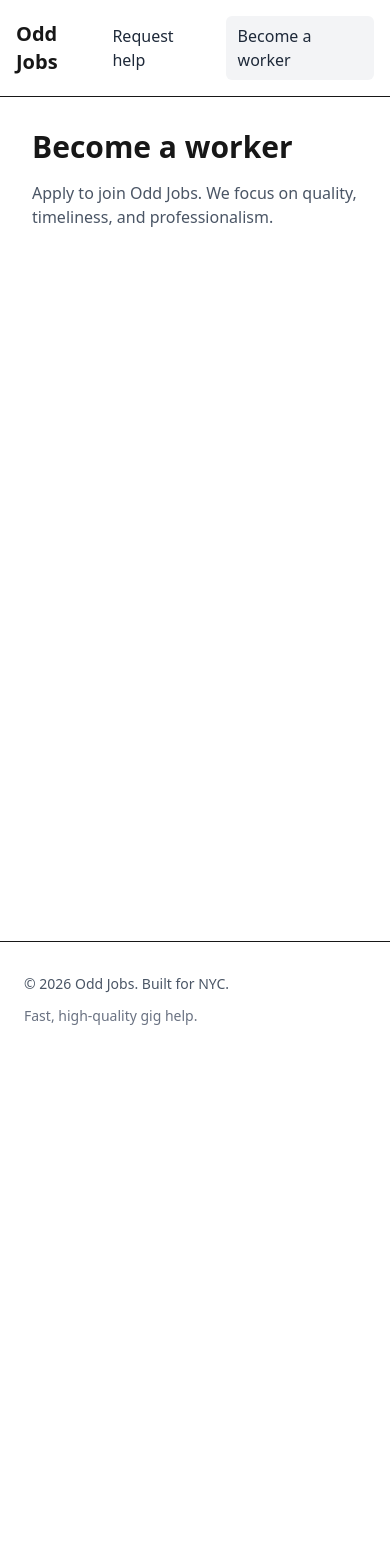
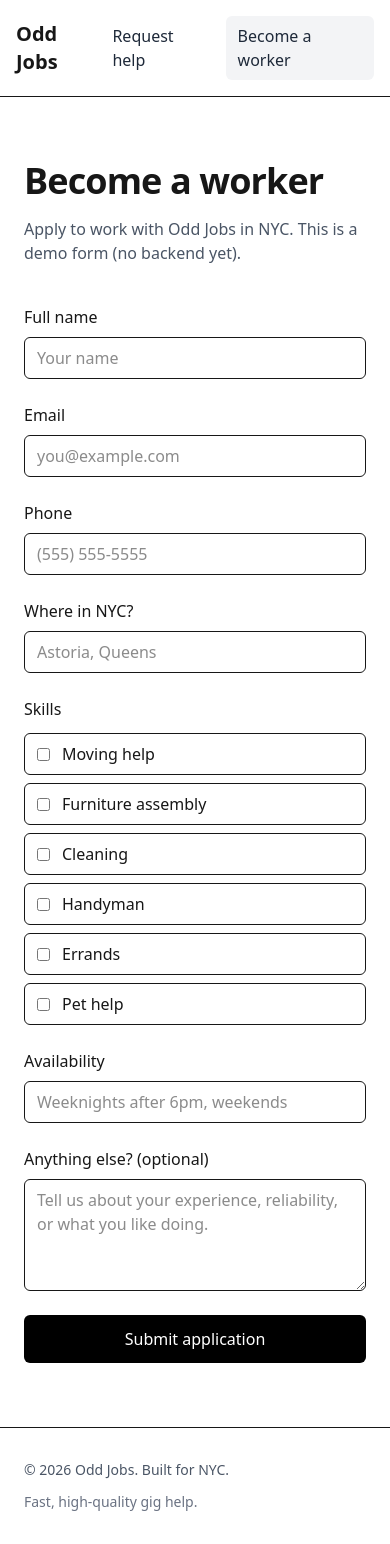
Before and after one commit to boco3000/odd-jobs-site, a Next.js app: page /become-a-worker in a window 390 px wide. Before the commit the page ends 1058 px from the top, so only its background shows below. Built offline with nearby package versions, Linux system fonts and the light colour scheme.

Commit message:
Add validation and success state to worker application form

```diff
--- a/src/app/become-a-worker/page.tsx
+++ b/src/app/become-a-worker/page.tsx
@@ -1,10 +1,290 @@
+"use client";
+
+import { useState } from "react";
+
+type WorkerFormState = {
+  name: string;
+  email: string;
+  phone: string;
+  location: string;
+  availability: string;
+  note: string;
+  skills: string[];
+};
+
+const SKILLS = [
+  "Moving help",
+  "Furniture assembly",
+  "Cleaning",
+  "Handyman",
+  "Errands",
+  "Pet help",
+] as const;
+
+type WorkerFormErrors = Partial<Record<keyof WorkerFormState, string>>;
+
 export default function BecomeAWorkerPage() {
+  const [form, setForm] = useState<WorkerFormState>({
+    name: "",
+    email: "",
+    phone: "",
+    location: "",
+    availability: "",
+    note: "",
+    skills: [],
+  });
+  const [touched, setTouched] = useState<
+    Partial<Record<keyof WorkerFormState, boolean>>
+  >({});
+  const [submittedOnce, setSubmittedOnce] = useState(false);
+  const [submitted, setSubmitted] = useState(false);
+
+  function updateField<K extends keyof WorkerFormState>(
+    key: K,
+    value: WorkerFormState[K],
+  ) {
+    setSubmitted(false);
+    setForm((prev) => ({ ...prev, [key]: value }));
+  }
+
+  function toggleSkill(skill: string) {
+    setSubmitted(false);
+    setTouched((prev) => ({ ...prev, skills: true }));
+
+    setForm((prev) => {
+      const hasSkill = prev.skills.includes(skill);
+      return {
+        ...prev,
+        skills: hasSkill
+          ? prev.skills.filter((s) => s !== skill)
+          : [...prev.skills, skill],
+      };
+    });
+  }
+
+  function validate(next: WorkerFormState): WorkerFormErrors {
+    const errors: WorkerFormErrors = {};
+
+    if (!next.name.trim()) errors.name = "Please enter your name.";
+    if (!next.email.trim()) errors.email = "Please enter your email.";
+    if (next.email && !/^\S+@\S+\.\S+$/.test(next.email))
+      errors.email = "Please enter a valid email.";
+
+    if (!next.phone.trim()) errors.phone = "Please enter your phone number.";
+    if (!next.location.trim()) errors.location = "Please enter your NYC area.";
+    if (next.skills.length === 0) errors.skills = "Select at least one skill.";
+    if (!next.availability.trim())
+      errors.availability = "Please tell us your availability.";
+
+    return errors;
+  }
+
+  const errors = validate(form);
+  const isValid = Object.keys(errors).length === 0;
+
+  function shouldShowError(field: keyof WorkerFormState) {
+    return submittedOnce || touched[field];
+  }
+
+  function handleSubmit(e: React.FormEvent) {
+    e.preventDefault();
+    setSubmittedOnce(true);
+
+    const currentErrors = validate(form);
+    if (Object.keys(currentErrors).length > 0) {
+      return;
+    }
+
+    console.log("Worker application submitted:", form);
+
+    setSubmitted(true);
+
+    setForm({
+      name: "",
+      email: "",
+      phone: "",
+      location: "",
+      availability: "",
+      note: "",
+      skills: [],
+    });
+    setTouched({});
+    setSubmittedOnce(false);
+  }
+
   return (
-    <main className="min-h-screen p-8">
-      <h1 className="text-3xl font-bold">Become a worker</h1>
-      <p className="mt-4 text-gray-600">
-        Apply to join Odd Jobs. We focus on quality, timeliness, and professionalism.
+    <main className="mx-auto max-w-2xl px-6 py-16">
+      <h1 className="text-4xl font-bold tracking-tight">Become a worker</h1>
+      <p className="mt-4 text-gray-600 dark:text-gray-300">
+        Apply to work with Odd Jobs in NYC. This is a demo form (no backend
+        yet).
       </p>
+
+      {submitted && (
+        <div className="mb-8 rounded-md border border-green-600 bg-green-50 p-4 text-green-800 dark:border-green-500 dark:bg-green-900/30 dark:text-green-200">
+          <p className="font-medium">Application submitted</p>
+          <p className="mt-1 text-sm">
+            Thanks — we&apos;ll reach out soon if it&apos;s a fit.
+          </p>
+        </div>
+      )}
+
+      <form onSubmit={handleSubmit} className="mt-10 space-y-6">
+        <div className="grid gap-2">
+          <label className="font-medium" htmlFor="name">
+            Full name
+          </label>
+          <input
+            id="name"
+            className="rounded-md border px-3 py-2 dark:border-gray-700 dark:bg-transparent"
+            value={form.name}
+            onChange={(e) => updateField("name", e.target.value)}
+            onBlur={() => setTouched((prev) => ({ ...prev, name: true }))}
+            placeholder="Your name"
+            autoComplete="name"
+          />
+          {shouldShowError("name") && errors.name && (
+            <p className="text-sm text-red-600 dark:text-red-400">
+              {errors.name}
+            </p>
+          )}
+        </div>
+
+        <div className="grid gap-2">
+          <label className="font-medium" htmlFor="email">
+            Email
+          </label>
+          <input
+            id="email"
+            type="email"
+            className="rounded-md border px-3 py-2 dark:border-gray-700 dark:bg-transparent"
+            value={form.email}
+            onChange={(e) => updateField("email", e.target.value)}
+            onBlur={() => setTouched((prev) => ({ ...prev, email: true }))}
+            placeholder="you@example.com"
+            autoComplete="email"
+          />
+          {shouldShowError("email") && errors.email && (
+            <p className="text-sm text-red-600 dark:text-red-400">
+              {errors.email}
+            </p>
+          )}
+        </div>
+
+        <div className="grid gap-2">
+          <label className="font-medium" htmlFor="phone">
+            Phone
+          </label>
+          <input
+            id="phone"
+            className="rounded-md border px-3 py-2 dark:border-gray-700 dark:bg-transparent"
+            value={form.phone}
+            onChange={(e) => updateField("phone", e.target.value)}
+            onBlur={() => setTouched((prev) => ({ ...prev, phone: true }))}
+            placeholder="(555) 555-5555"
+            autoComplete="tel"
+          />
+          {shouldShowError("phone") && errors.phone && (
+            <p className="text-sm text-red-600 dark:text-red-400">
+              {errors.phone}
+            </p>
+          )}
+        </div>
+
+        <div className="grid gap-2">
+          <label className="font-medium" htmlFor="location">
+            Where in NYC?
+          </label>
+          <input
+            id="location"
+            className="rounded-md border px-3 py-2 dark:border-gray-700 dark:bg-transparent"
+            value={form.location}
+            onChange={(e) => updateField("location", e.target.value)}
+            onBlur={() => setTouched((prev) => ({ ...prev, location: true }))}
+            placeholder="Astoria, Queens"
+          />
+          {shouldShowError("location") && errors.location && (
+            <p className="text-sm text-red-600 dark:text-red-400">
+              {errors.location}
+            </p>
+          )}
+        </div>
+
+        <div className="grid gap-3">
+          <p className="font-medium">Skills</p>
+          <div className="grid gap-2 sm:grid-cols-2">
+            {SKILLS.map((skill) => {
+              const checked = form.skills.includes(skill);
+              return (
+                <label
+                  key={skill}
+                  className="flex items-center gap-3 rounded-md border px-3 py-2 dark:border-gray-700"
+                >
+                  <input
+                    type="checkbox"
+                    checked={checked}
+                    onChange={() => toggleSkill(skill)}
+                  />
+                  <span>{skill}</span>
+                </label>
+              );
+            })}
+          </div>
+
+          {shouldShowError("skills") && errors.skills && (
+            <p className="text-sm text-red-600 dark:text-red-400">
+              {errors.skills}
+            </p>
+          )}
+        </div>
+
+        <div className="grid gap-2">
+          <label className="font-medium" htmlFor="availability">
+            Availability
+          </label>
+          <input
+            id="availability"
+            className="rounded-md border px-3 py-2 dark:border-gray-700 dark:bg-transparent"
+            value={form.availability}
+            onChange={(e) => updateField("availability", e.target.value)}
+            onBlur={() =>
+              setTouched((prev) => ({ ...prev, availability: true }))
+            }
+            placeholder="Weeknights after 6pm, weekends"
+          />
+          {shouldShowError("availability") && errors.availability && (
+            <p className="text-sm text-red-600 dark:text-red-400">
+              {errors.availability}
+            </p>
+          )}
+        </div>
+
+        <div className="grid gap-2">
+          <label className="font-medium" htmlFor="note">
+            Anything else? (optional)
+          </label>
+          <textarea
+            id="note"
+            className="min-h-28 rounded-md border px-3 py-2 dark:border-gray-700 dark:bg-transparent"
+            value={form.note}
+            onChange={(e) => updateField("note", e.target.value)}
+            placeholder="Tell us about your experience, reliability, or what you like doing."
+          />
+        </div>
+
+        {submittedOnce && !isValid && (
+          <p className="text-sm text-red-600 dark:text-red-400">
+            Please fix the errors above to submit.
+          </p>
+        )}
+
+        <button
+          type="submit"
+          className="w-full rounded-md bg-black px-6 py-3 text-white font-medium transition hover:bg-gray-800"
+        >
+          Submit application
+        </button>
+      </form>
     </main>
   );
 }
```
